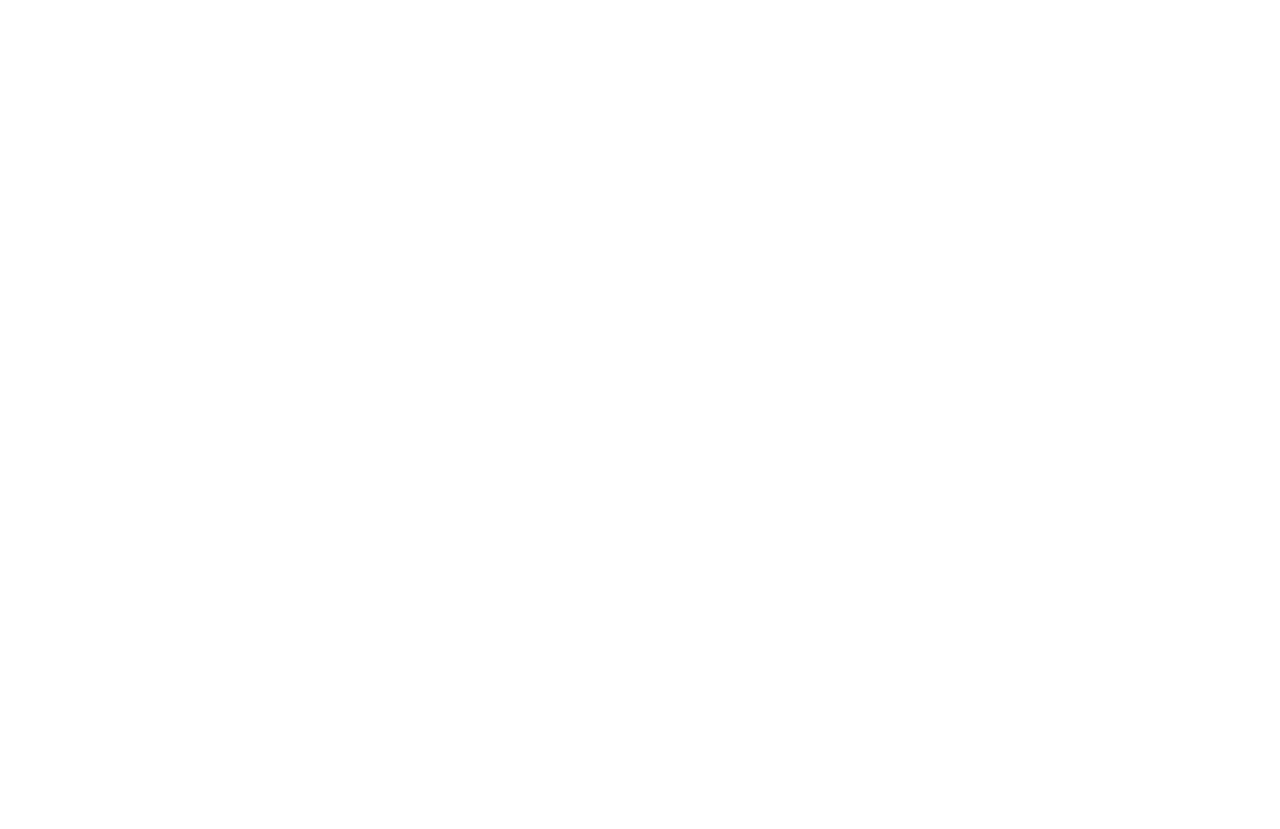
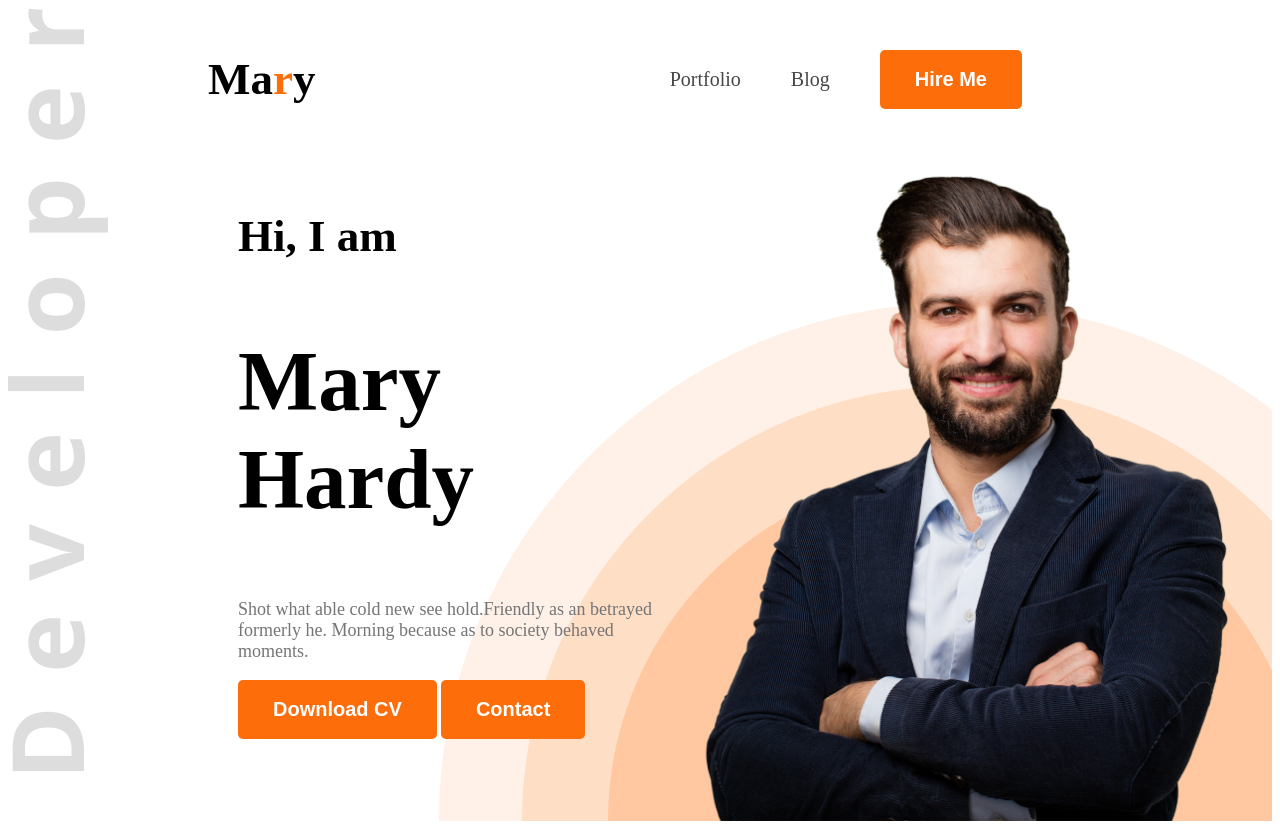
Before and after one commit to tarikul1998/developer-portfolio, a plain HTML site: page index.html in a window 1280 px wide. Before the commit the page ends 800 px from the top, so only its background shows below. Drawn offline with Linux system fonts and the light colour scheme.

Commit message:
header part completed

```diff
--- a/index.html
+++ b/index.html
@@ -4,9 +4,30 @@
     <meta charset="UTF-8">
     <meta name="viewport" content="width=device-width, initial-scale=1.0">
     <title>Web Developer Portfolio</title>
+    <link rel="stylesheet" href="styles/style.css">
 </head>
 <body>
-    <header>
+    <header class="header">
+        <nav>
+            <h3 class="nav-title">Ma<span class="orange">r</span>y</h3>
+            <ul>
+              <li><a class="light-black" href="">Portfolio</a></li>
+              <li><a class="light-black" href="">Blog</a></li>
+              <li><a href=""><button class="btn-orange">Hire Me</button></a></li>
+            </ul>
+        </nav>
+        <section class="banner">
+            <div class="banner-content">
+                <h4 class="banner-greetings">Hi, I am</h4>
+                <h1 class="banner-title">Mary Hardy</h1>
+                <p class="banner-description">Shot what able cold new see hold.Friendly as an betrayed formerly he. Morning because as to society behaved moments.</p>
+                <button class="btn-orange">Download CV</button>
+                <button class="btn-orange">Contact</button>
+            </div>
+
+            <img class="banner-profile-image" src="images/hardy.png" alt="">
+
+        </section>
 
     </header>
 
--- a/styles/style.css
+++ b/styles/style.css
@@ -0,0 +1,72 @@
+/* shared-styles */
+.orange {
+  color: #fd6e0a;
+}
+.light-black {
+  color: #474747;
+}
+.btn-orange {
+  background-color: #fd6e0a;
+  font-weight: 700;
+  font-size: 20px;
+  color: white;
+  border: none;
+  padding: 18px 35px;
+  border-radius: 5px;
+}
+
+/* nav related styles */
+nav {
+  display: flex;
+  align-items: center;
+  justify-content: space-between;
+  margin: 0px 200px;
+}
+.nav-title {
+  font-weight: 800;
+  font-size: 45px;
+}
+nav ul li {
+  list-style-type: none;
+  margin-right: 50px;
+}
+nav li a {
+  text-decoration: none;
+  font-size: 20px;
+}
+nav ul {
+  display: flex;
+  justify-content: space-around;
+  align-items: center;
+}
+
+/* banner-related-styles */
+.banner {
+  display: flex;
+  justify-content: space-between;
+  margin: 0 35px 0 230px;
+}
+.banner-content {
+   max-width: 580px;
+}
+.banner-greetings {
+  font-size: 45px;
+  font-weight: 600;
+}
+.banner-title {
+  font-weight: bold;
+  font-size: 85px;
+}
+.banner-description {
+  font-size: 18px;
+  color: #757575;
+}
+.banner-profile-image {
+  width: 580px;
+}
+
+.header{
+    background-image: url('../images/developer.png'), url('../images/header_bg.png');
+    background-repeat: no-repeat;
+    background-position: top left, bottom right;
+}
```
